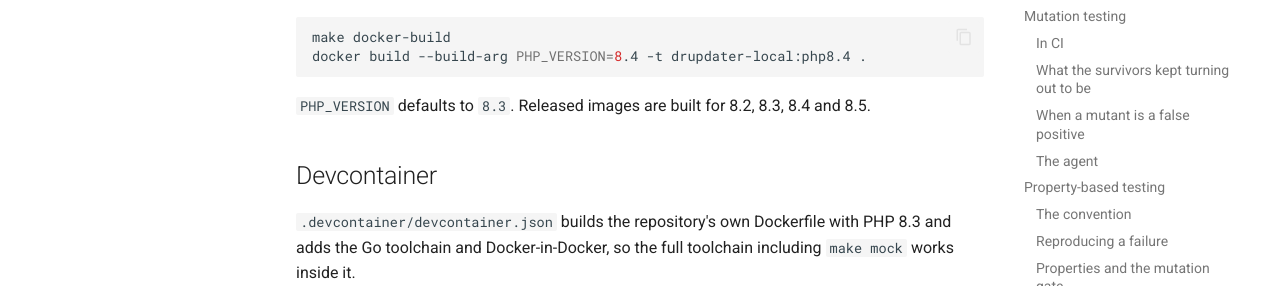
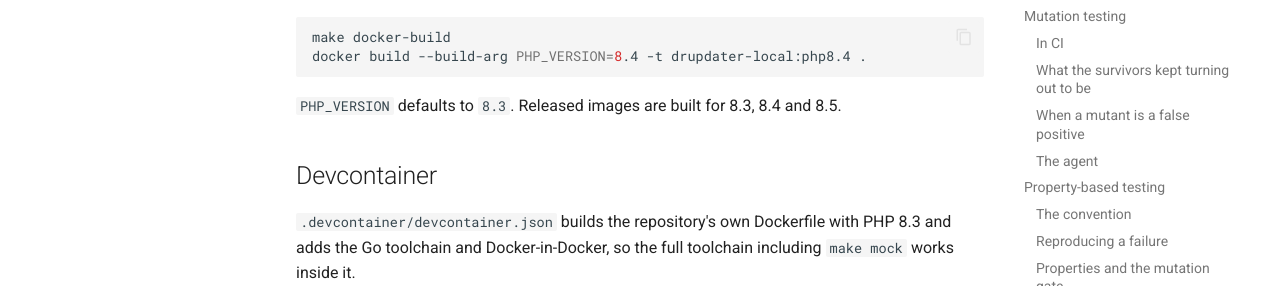
Before and after one commit to drupdater/drupdater, an MkDocs documentation site: the page built from docs/contributing/development.md, in a window 1280 px wide and 900 px high, scrolled down 17721 px. Shown: the part 433-722 px from the top of the window. Built offline with MkDocs 1.6.1 and Material for MkDocs 9.7.7, drawn with Linux system fonts in a browser that asks for light colours; comment, search, counter and statistics services are not loaded; some of the changed text lies outside the part shown.

Commit message:
Make PHP 8.3 the minimum
The agent requires and is locked for 8.3, as are the image's tools; CI tests the
agent on 8.3 and 8.5, and the php8.2 image is no longer built or documented. With
8.3 as the floor the agent's dev tools are on Infection 0.32.7 again.

Co-Authored-By: Claude Opus 5.5 <noreply@anthropic.com>
Claude-Session: https://claude.ai/code/session_01QDHDU9jfkV4KNU9paxiU5i

````diff
--- a/docs/contributing/development.md
+++ b/docs/contributing/development.md
@@ -5,7 +5,7 @@
 - **Go 1.27.1+** — the version in `go.mod`.
 - **`make`**.
 - **Docker** — for `make mock`, the hadolint half of `make lint`, and building images.
-- **PHP 8.2+ and Composer** — for the agent's tests, and for running Drupdater outside its image.
+- **PHP 8.3+ and Composer** — for the agent's tests, and for running Drupdater outside its image.
 
 ```bash
 git clone https://github.com/drupdater/drupdater.git
@@ -728,7 +728,7 @@ make docker-build
 docker build --build-arg PHP_VERSION=8.4 -t drupdater-local:php8.4 .
 ```
 
-`PHP_VERSION` defaults to `8.3`. Released images are built for 8.2, 8.3, 8.4 and 8.5.
+`PHP_VERSION` defaults to `8.3`. Released images are built for 8.3, 8.4 and 8.5.
 
 ## Devcontainer
 
````
Also changed, not shown: README.md (+1 -1 lines), docs/contributing/releasing.md (+0 -1 lines), docs/reference/docker-images.md (+0 -1 lines), 6 other files.
